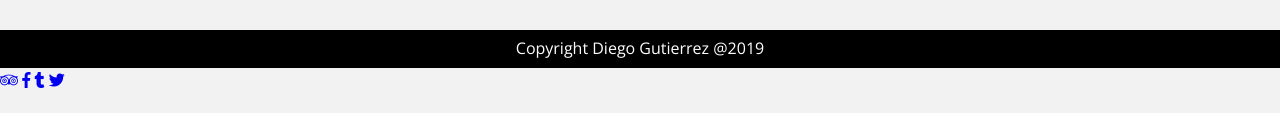
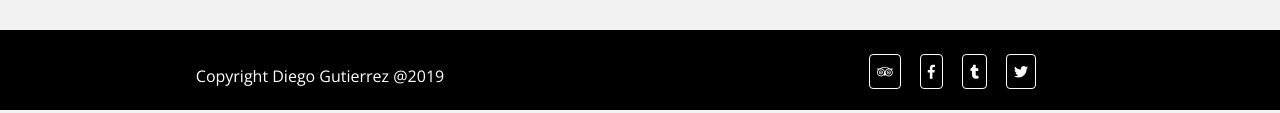
Before and after one commit to taimondg81/Restaurant01, a plain HTML site: page index.html in a window 1280 px wide. Shown: the part 6302-6415 px from the top of the page. Drawn offline with nearby package versions, Linux system fonts and the light colour scheme; files whose address does not match are found by name.

Commit message:
Se agregan las redes sociales en el footer

```diff
--- a/css/footer.css
+++ b/css/footer.css
@@ -8,14 +8,45 @@
     margin-bottom: 0;
 }
 
+.footer {
+    width: 100%;
+    height: 80px;
+    display: flex;
+    justify-content: center;
+    justify-items: center;
+
+}
+
 .coporight_container {
-    width: 100%;
+    width: 50%;
     /*height: 70px;*/
     border: 1px solid black;
     margin-right: auto;
     margin-left: auto;
     background-color: #000;
     margin-bottom: 0;
+    line-height: 80px;
+}
+
+.container-redes {
+    width: 50%;
+    /*height: 70px;*/
+    border: 1px solid black;
+    margin-right: auto;
+    margin-left: auto;
+    background-color: #000;
+    margin-bottom: 0;
+    text-align: center;
+    line-height: 80px;
+}
+
+.container-redes a {
+    color: #fff;
+    padding: 7px;
+    font-size: 14px;
+    border-radius: 4px;
+    border: 1px solid #fff;
+    margin-right: 15px;
 }
 
 .informationweb {
```
